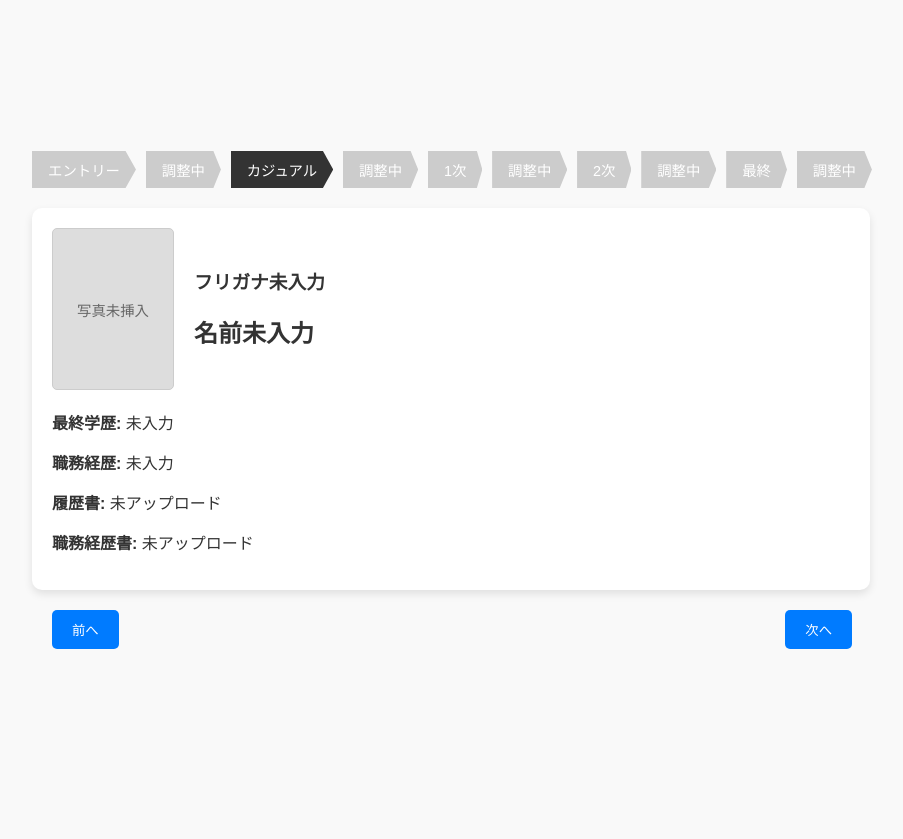
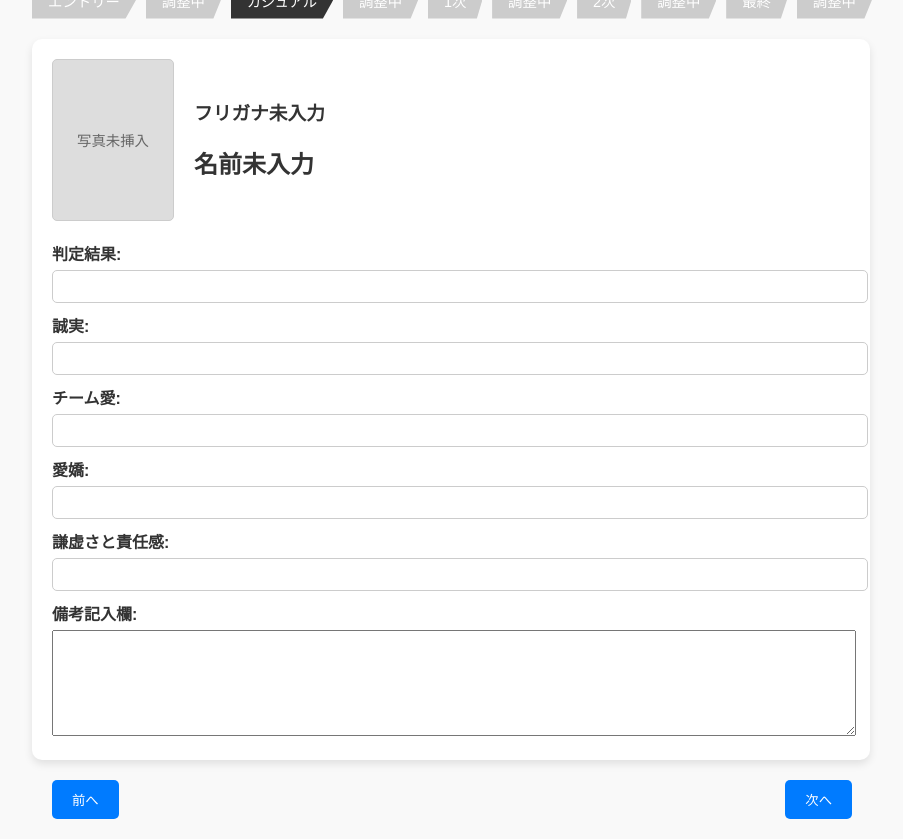
Before and after one commit to fuukanoo/SRM_prod, a React (Create React App) app in the folder SRM_client/: page / in a window 1280 px wide. Both pictures are taken after a click on the element "カジュアル". Shown: the whole page, without its empty margins (188-1091 px from the left). Before the commit the page ends 800 px from the top, so only its background shows below. Built offline with nearby package versions, Linux system fonts and the light colour scheme.

Commit message:
1次、2次に記入する欄を作成。画面表示のサイズを合わせる前段階

```diff
--- a/SRM_client/src/App.jsx
+++ b/SRM_client/src/App.jsx
@@ -2,6 +2,8 @@ import React, { useState } from "react";
 import ProfileScreen from "./components/ProfileScreen";
 import CasualScreen from "./components/CasualScreen";
 import AdjustmentScreen from "./components/AdjustmentScreen";
+import FirstInterviewScreen from "./components/FirstInterviewScreen";
+import SecondInterviewScreen from "./components/SecondInterviewScreen";
 import OtherScreens from "./components/OtherScreens";
 
 function App() {
@@ -24,14 +26,44 @@ function App() {
     notes: "",
   });
 
+  const [firstInterviewData, setFirstInterviewData] = useState({
+    technicalSkills: "",
+    problemSolving: "",
+    logicalThinking: "",
+    leadership: "",
+    careerVision: "",
+  });
+
+  const [secondInterviewData, setSecondInterviewData] = useState({
+    technicalSkills: "",
+    problemSolving: "",
+    logicalThinking: "",
+    leadership: "",
+    careerVision: "",
+  });
+
   const [currentStep, setCurrentStep] = useState(0);
 
   const steps = [
     <ProfileScreen profileData={profileData} setProfileData={setProfileData} />,
     <AdjustmentScreen profileData={profileData} />,
-    <CasualScreen profileData={profileData} />,
+    <CasualScreen
+      profileData={profileData}
+      casualData={casualData}
+      setCasualData={setCasualData}
+    />,
     <AdjustmentScreen profileData={profileData} />,
-    ...Array(6).fill(<OtherScreens profileData={profileData} casualData={casualData} />),
+    <FirstInterviewScreen
+      firstInterviewData={firstInterviewData}
+      setFirstInterviewData={setFirstInterviewData}
+    />,
+    <AdjustmentScreen profileData={profileData} />,
+    <SecondInterviewScreen
+      secondInterviewData={secondInterviewData}
+      setSecondInterviewData={setSecondInterviewData}
+    />,
+    <AdjustmentScreen profileData={profileData} />,
+    ...Array(2).fill(<OtherScreens profileData={profileData} casualData={casualData} />),
   ];
 
   const stepLabels = [
@@ -47,25 +79,13 @@ function App() {
     "調整中",
   ];
 
-  const handleNext = () => {
-    if (currentStep < steps.length - 1) {
-      setCurrentStep((prev) => prev + 1);
-    }
-  };
-
-  const handlePrevious = () => {
-    if (currentStep > 0) {
-      setCurrentStep((prev) => prev - 1);
-    }
-  };
-
   const handleStepClick = (index) => {
     setCurrentStep(index);
   };
 
   return (
     <div>
-      {/* ステップ表示 */}
+      {/* ステップナビゲーション */}
       <div className="step-container">
         {stepLabels.map((label, index) => (
           <div
@@ -82,16 +102,10 @@ function App() {
       {/* 現在の画面 */}
       <div style={{ marginBottom: "20px" }}>{steps[currentStep]}</div>
 
-      {/* 次へ/前へボタン */}
-      <div
-        style={{
-          display: "flex",
-          justifyContent: "space-between",
-          margin: "20px",
-        }}
-      >
+      {/* 次へ・前へボタン */}
+      <div style={{ display: "flex", justifyContent: "space-between", margin: "20px" }}>
         <button
-          onClick={handlePrevious}
+          onClick={() => setCurrentStep((prev) => Math.max(prev - 1, 0))}
           disabled={currentStep === 0}
           style={{
             padding: "10px 20px",
@@ -105,7 +119,7 @@ function App() {
           前へ
         </button>
         <button
-          onClick={handleNext}
+          onClick={() => setCurrentStep((prev) => Math.min(prev + 1, steps.length - 1))}
           disabled={currentStep === steps.length - 1}
           style={{
             padding: "10px 20px",
--- a/SRM_client/src/components/CasualScreen.jsx
+++ b/SRM_client/src/components/CasualScreen.jsx
@@ -1,9 +1,14 @@
 import React from "react";
 
-function CasualScreen({ profileData = {} }) {
+function CasualScreen({ profileData, casualData = {}, setCasualData }) {
   const photoPreviewUrl = profileData.photo
     ? URL.createObjectURL(profileData.photo)
     : null;
+
+  const handleInputChange = (e) => {
+    const { name, value } = e.target;
+    setCasualData((prev) => ({ ...prev, [name]: value }));
+  };
 
   return (
     <div className="container">
@@ -23,42 +28,67 @@ function CasualScreen({ profileData = {} }) {
         </div>
       </div>
 
-      {/* エントリー画面の情報 */}
+      {/* 判定結果および各項目の入力欄 */}
       <div className="info-section">
-        <p>
-          <strong>最終学歴:</strong> {profileData.education || "未入力"}
-        </p>
-        <p>
-          <strong>職務経歴:</strong> {profileData.career || "未入力"}
-        </p>
-        <p>
-          <strong>履歴書:</strong>{" "}
-          {profileData.resume ? (
-            <a
-              href={URL.createObjectURL(profileData.resume)}
-              download={profileData.resume.name}
-              style={{ textDecoration: "none", color: "#007bff" }}
-            >
-              📎
-            </a>
-          ) : (
-            "未アップロード"
-          )}
-        </p>
-        <p>
-          <strong>職務経歴書:</strong>{" "}
-          {profileData.careerSheet ? (
-            <a
-              href={URL.createObjectURL(profileData.careerSheet)}
-              download={profileData.careerSheet.name}
-              style={{ textDecoration: "none", color: "#007bff" }}
-            >
-              📎
-            </a>
-          ) : (
-            "未アップロード"
-          )}
-        </p>
+        <div>
+          <label>判定結果:</label>
+          <input
+            type="text"
+            name="result"
+            value={casualData.result || ""}
+            onChange={handleInputChange}
+            style={{ width: "100%", marginBottom: "10px" }}
+          />
+        </div>
+        <div>
+          <label>誠実:</label>
+          <input
+            type="text"
+            name="honesty"
+            value={casualData.honesty || ""}
+            onChange={handleInputChange}
+            style={{ width: "100%", marginBottom: "10px" }}
+          />
+        </div>
+        <div>
+          <label>チーム愛:</label>
+          <input
+            type="text"
+            name="teamLove"
+            value={casualData.teamLove || ""}
+            onChange={handleInputChange}
+            style={{ width: "100%", marginBottom: "10px" }}
+          />
+        </div>
+        <div>
+          <label>愛嬌:</label>
+          <input
+            type="text"
+            name="charm"
+            value={casualData.charm || ""}
+            onChange={handleInputChange}
+            style={{ width: "100%", marginBottom: "10px" }}
+          />
+        </div>
+        <div>
+          <label>謙虚さと責任感:</label>
+          <input
+            type="text"
+            name="humility"
+            value={casualData.humility || ""}
+            onChange={handleInputChange}
+            style={{ width: "100%", marginBottom: "10px" }}
+          />
+        </div>
+        <div>
+          <label>備考記入欄:</label>
+          <textarea
+            name="notes"
+            value={casualData.notes || ""}
+            onChange={handleInputChange}
+            style={{ width: "100%", height: "100px" }}
+          />
+        </div>
       </div>
     </div>
   );
--- /dev/null
+++ b/SRM_client/src/components/FirstInterviewScreen.jsx
@@ -0,0 +1,63 @@
+import React from "react";
+
+function FirstInterviewScreen({ firstInterviewData, setFirstInterviewData }) {
+  const handleInputChange = (e) => {
+    const { name, value } = e.target;
+    setFirstInterviewData((prev) => ({ ...prev, [name]: value }));
+  };
+
+  return (
+    <div className="container">
+      <h2>一次面接</h2>
+      <div className="info-section">
+        <div>
+          <label>専門知識・技術力:</label>
+          <textarea
+            name="technicalSkills"
+            value={firstInterviewData.technicalSkills || ""}
+            onChange={handleInputChange}
+            style={{ width: "100%", height: "100px", marginBottom: "10px" }}
+          />
+        </div>
+        <div>
+          <label>問題解決能力:</label>
+          <textarea
+            name="problemSolving"
+            value={firstInterviewData.problemSolving || ""}
+            onChange={handleInputChange}
+            style={{ width: "100%", height: "100px", marginBottom: "10px" }}
+          />
+        </div>
+        <div>
+          <label>論理的思考力:</label>
+          <textarea
+            name="logicalThinking"
+            value={firstInterviewData.logicalThinking || ""}
+            onChange={handleInputChange}
+            style={{ width: "100%", height: "100px", marginBottom: "10px" }}
+          />
+        </div>
+        <div>
+          <label>リーダーシップ・主体性:</label>
+          <textarea
+            name="leadership"
+            value={firstInterviewData.leadership || ""}
+            onChange={handleInputChange}
+            style={{ width: "100%", height: "100px", marginBottom: "10px" }}
+          />
+        </div>
+        <div>
+          <label>キャリアビジョン:</label>
+          <textarea
+            name="careerVision"
+            value={firstInterviewData.careerVision || ""}
+            onChange={handleInputChange}
+            style={{ width: "100%", height: "100px", marginBottom: "10px" }}
+          />
+        </div>
+      </div>
+    </div>
+  );
+}
+
+export default FirstInterviewScreen;
--- a/SRM_client/src/components/OtherScreens.jsx
+++ b/SRM_client/src/components/OtherScreens.jsx
@@ -1,17 +1,9 @@
 import React from "react";
 
-function OtherScreens({ profileData }) {
+function OtherScreens({ profileData, casualData }) {
   const photoPreviewUrl = profileData.photo
     ? URL.createObjectURL(profileData.photo)
     : null;
-
-  const downloadFile = (file) => {
-    const url = URL.createObjectURL(file);
-    const link = document.createElement("a");
-    link.href = url;
-    link.download = file.name;
-    link.click();
-  };
 
   return (
     <div className="container">
@@ -31,7 +23,7 @@ function OtherScreens({ profileData }) {
         </div>
       </div>
 
-      {/* 最終学歴、職務経歴、ファイルダウンロード */}
+      {/* エントリー画面の情報 */}
       <div className="info-section">
         <p>
           <strong>最終学歴:</strong> {profileData.education || "未入力"}
@@ -43,7 +35,10 @@ function OtherScreens({ profileData }) {
           <strong>履歴書:</strong>{" "}
           {profileData.resume ? (
             <span
-              onClick={() => downloadFile(profileData.resume)}
+              onClick={() => {
+                const fileURL = URL.createObjectURL(profileData.resume);
+                window.open(fileURL, "_blank");
+              }}
               style={{ cursor: "pointer", color: "#007bff" }}
             >
               📎
@@ -56,7 +51,10 @@ function OtherScreens({ profileData }) {
           <strong>職務経歴書:</strong>{" "}
           {profileData.careerSheet ? (
             <span
-              onClick={() => downloadFile(profileData.careerSheet)}
+              onClick={() => {
+                const fileURL = URL.createObjectURL(profileData.careerSheet);
+                window.open(fileURL, "_blank");
+              }}
               style={{ cursor: "pointer", color: "#007bff" }}
             >
               📎
@@ -66,6 +64,28 @@ function OtherScreens({ profileData }) {
           )}
         </p>
       </div>
+
+      {/* カジュアル画面の情報（追加データ） */}
+      <div className="info-section">
+        <p>
+          <strong>判定結果:</strong> {casualData.result || "未入力"}
+        </p>
+        <p>
+          <strong>誠実:</strong> {casualData.honesty || "未入力"}
+        </p>
+        <p>
+          <strong>チーム愛:</strong> {casualData.teamLove || "未入力"}
+        </p>
+        <p>
+          <strong>愛嬌:</strong> {casualData.charm || "未入力"}
+        </p>
+        <p>
+          <strong>謙虚さと責任感:</strong> {casualData.humility || "未入力"}
+        </p>
+        <p>
+          <strong>備考記入欄:</strong> {casualData.notes || "未入力"}
+        </p>
+      </div>
     </div>
   );
 }
--- /dev/null
+++ b/SRM_client/src/components/SecondInterviewScreen.jsx
@@ -0,0 +1,63 @@
+import React from "react";
+
+function SecondInterviewScreen({ secondInterviewData, setSecondInterviewData }) {
+  const handleInputChange = (e) => {
+    const { name, value } = e.target;
+    setSecondInterviewData((prev) => ({ ...prev, [name]: value }));
+  };
+
+  return (
+    <div className="container">
+      <h2>二次面接</h2>
+      <div className="info-section">
+        <div>
+          <label>専門知識・技術力:</label>
+          <textarea
+            name="technicalSkills"
+            value={secondInterviewData.technicalSkills || ""}
+            onChange={handleInputChange}
+            style={{ width: "100%", height: "100px", marginBottom: "10px" }}
+          />
+        </div>
+        <div>
+          <label>問題解決能力:</label>
+          <textarea
+            name="problemSolving"
+            value={secondInterviewData.problemSolving || ""}
+            onChange={handleInputChange}
+            style={{ width: "100%", height: "100px", marginBottom: "10px" }}
+          />
+        </div>
+        <div>
+          <label>論理的思考力:</label>
+          <textarea
+            name="logicalThinking"
+            value={secondInterviewData.logicalThinking || ""}
+            onChange={handleInputChange}
+            style={{ width: "100%", height: "100px", marginBottom: "10px" }}
+          />
+        </div>
+        <div>
+          <label>リーダーシップ・主体性:</label>
+          <textarea
+            name="leadership"
+            value={secondInterviewData.leadership || ""}
+            onChange={handleInputChange}
+            style={{ width: "100%", height: "100px", marginBottom: "10px" }}
+          />
+        </div>
+        <div>
+          <label>キャリアビジョン:</label>
+          <textarea
+            name="careerVision"
+            value={secondInterviewData.careerVision || ""}
+            onChange={handleInputChange}
+            style={{ width: "100%", height: "100px", marginBottom: "10px" }}
+          />
+        </div>
+      </div>
+    </div>
+  );
+}
+
+export default SecondInterviewScreen;
```
Also changed, not shown: SRM_client/src/components/AdjustmentScreen.jsx (+14 -10 lines).
